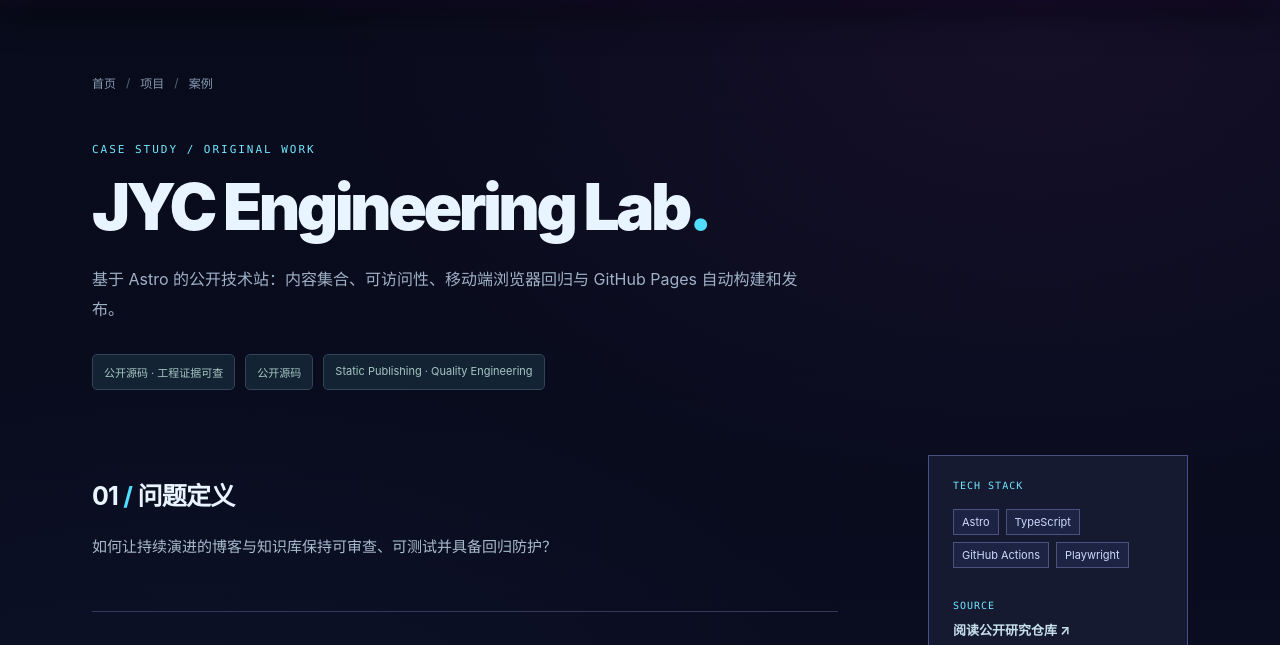
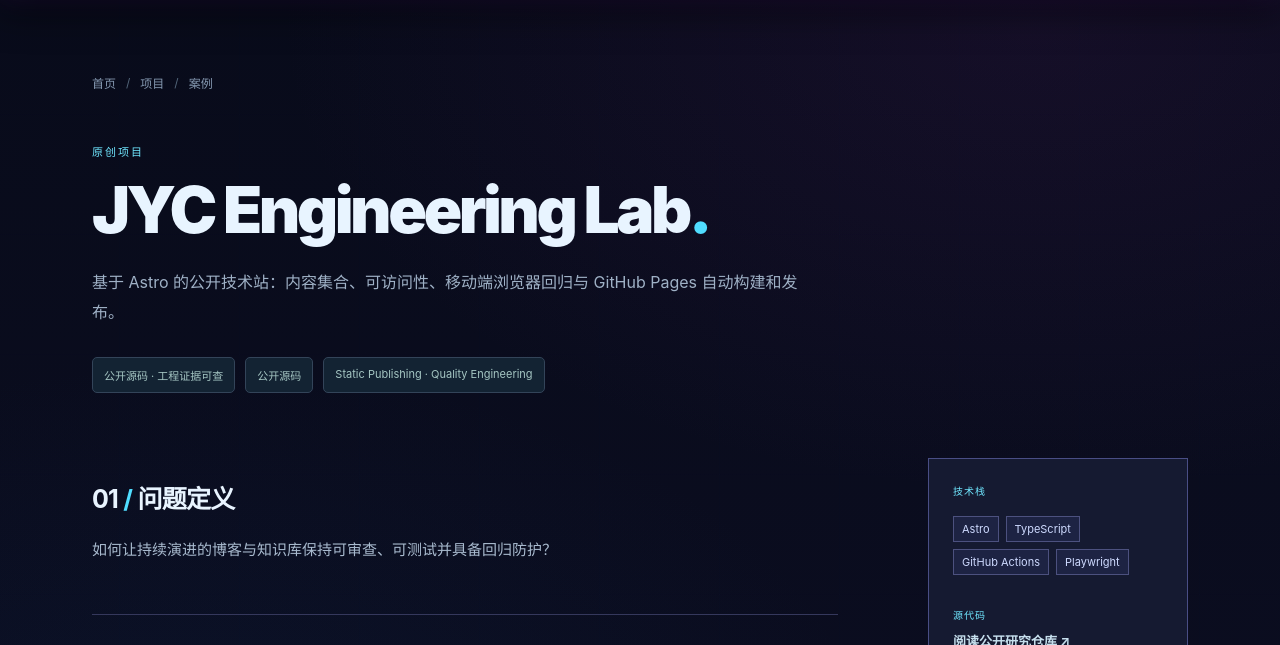
Before and after one commit to jyc-work/jyc-work.github.io, an Astro site: page /projects/jyc-engineering-lab in a window 1280 px wide. Shown: the part 86-731 px from the top of the page. Built offline with nearby package versions, Linux system fonts and the light colour scheme; Astro itself is replaced by a stand-in of ours.

Commit message:
ui(zh): simplify English metadata in src/pages/projects/[slug].astro

```diff
--- a/src/pages/projects/[slug].astro
+++ b/src/pages/projects/[slug].astro
@@ -9,7 +9,7 @@ const {project}=Astro.props as {project: Project};
 <Base title={project.name} description={project.summary}>
   <div class="container project-detail">
     <div class="breadcrumbs"><a href="/">首页</a><span>/</span><a href="/projects/">项目</a><span>/</span><span>案例</span></div>
-    <div class="page-eyebrow">CASE STUDY / {project.kind === 'study' ? 'OPEN SOURCE STUDY' : 'ORIGINAL WORK'}</div>
+    <div class="page-eyebrow">{project.kind === 'study' ? '开源研究' : '原创项目'}</div>
     <h1>{project.name}<span class="accent">.</span></h1><p class="page-lead">{project.summary}</p>
     <div class="detail-labels"><span>{project.status}</span><span>{project.visibility}</span><span>{project.category}</span></div>
     <div class="detail-grid">
@@ -20,7 +20,7 @@ const {project}=Astro.props as {project: Project};
         <section class="detail-section"><h2>04 <span>/</span> 限制与下一步</h2><ul>{project.limitations.map((e)=><li>{e}</li>)}</ul></section>
         <div class="detail-note">验证说明：本页提供项目概述和证据披露状态。未附有公开执行日志与独立复现环境的内容，不应解读为已经得到第三方验证。</div>
       </article>
-      <aside class="detail-side"><div class="toc-title">TECH STACK</div><div class="tags">{project.stack.map((t)=><span>{t}</span>)}</div><div class="toc-title" style="margin-top:32px">SOURCE</div>{project.source ? <a class="text-link" href={project.source} target="_blank" rel="noopener noreferrer">阅读公开研究仓库 ↗</a> : <p class="side-muted">暂无可公开源码；后续会补充脱敏、可复现的材料。</p>}<a class="back-link" href="/projects/">← 全部项目</a></aside>
+      <aside class="detail-side"><div class="toc-title">技术栈</div><div class="tags">{project.stack.map((t)=><span>{t}</span>)}</div><div class="toc-title" style="margin-top:32px">源代码</div>{project.source ? <a class="text-link" href={project.source} target="_blank" rel="noopener noreferrer">阅读公开研究仓库 ↗</a> : <p class="side-muted">暂无可公开源码；后续会补充脱敏、可复现的材料。</p>}<a class="back-link" href="/projects/">← 全部项目</a></aside>
     </div>
   </div>
 </Base>
```
